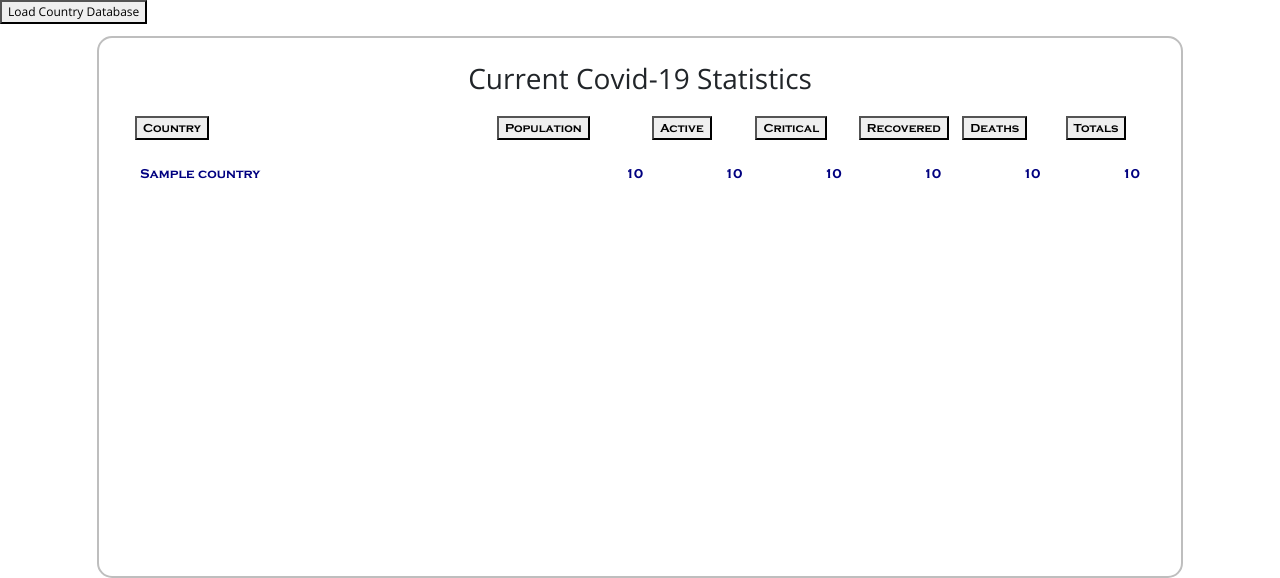
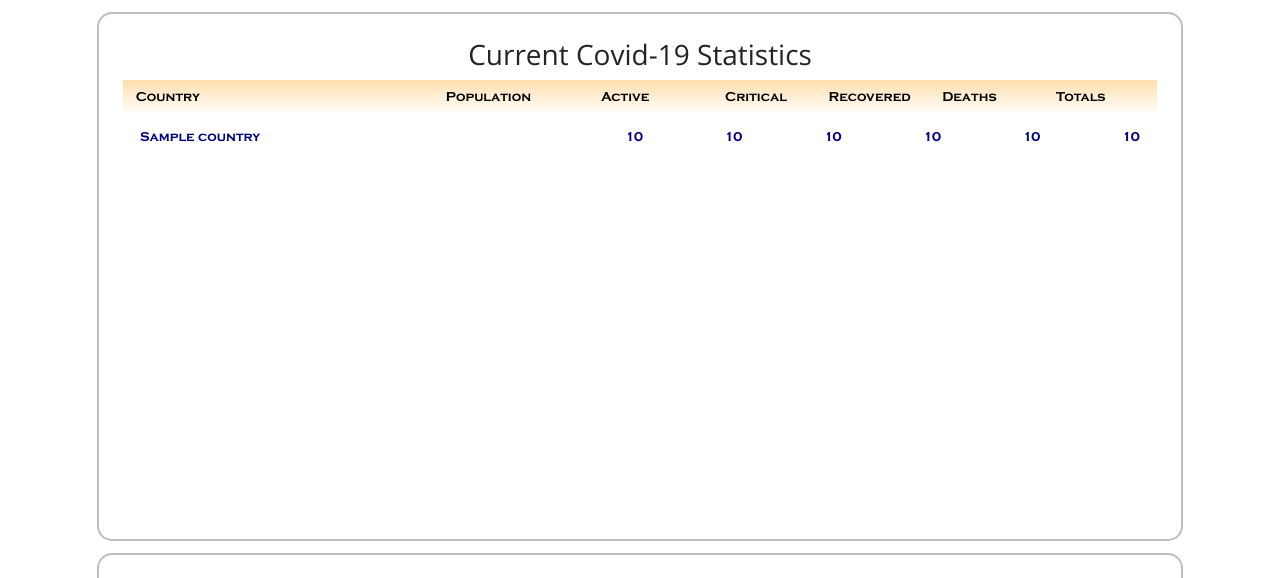
Before and after one commit to hoboland21/webapps, a Django app: template project-data/django/webapps/covid/templates/dashboard.html in a window 1280 px wide; the page is wider, and only the part inside the window is pictured. Shown: the part 76-654 px from the top of that part. Run offline with Django 3.2, Linux system fonts and the light colour scheme; the template is opened without the code that fills it: most values are stand-ins (such as "Sample title", 1, 10 or a date in 2020); data that the repository does not hold is empty; some libraries are stand-ins or nearby versions.

Commit message:
fixed searches

```diff
--- a/project-data/django/webapps/covid/templates/dashboard.html
+++ b/project-data/django/webapps/covid/templates/dashboard.html
@@ -48,43 +48,47 @@ td,th {
   display:flex;
   flex-direction:row;
   align-items:align-center;
+
+  background-image: linear-gradient(navajowhite,white);
 }
 
-
+ .flex-head-con button {
+   background-color: inherit;
+   border-style:none;
+   cursor:pointer;
+ }
 
 .flex-cell {
-  padding:1em;
+  padding:.5em;
   font-family:Copper;
-  font-size:9pt;
+  font-size:10pt;
   font-weight:bold;
 }
 </style>
 
 <form method="POST">
-
-<button name="load_country_db" value=1>Load Country Database</button>
 {% csrf_token %}
 <div class="container">
 <div class="menubox" >
 	<h3 style="text-align:center">Current Covid-19 Statistics</h3>
 	<div class="flex-head-con">
-		<div class="flex-cell" style="width:35%">
+		<div class="flex-cell" style="width:30%">
 			<button name="sortfield" value="country">Country</button>
 		</div>
 		<div class="flex-cell"  style="width:15%">
 			<button name="sortfield" value="population">Population</button>
 		</div>
 
-		<div class="flex-cell"  style="width:10%">
+		<div class="flex-cell"  style="width:12%">
 			<button name="sortfield" value="active">Active</button>
 		</div>
 		<div class="flex-cell"  style="width:10%">
 			<button name="sortfield" value="critical">Critical</button>
 		</div>
-		<div class="flex-cell"  style="width:10%">
+		<div class="flex-cell"  style="width:11%">
 			<button name="sortfield" value="recovered">Recovered</button>
 		</div>
-		<div class="flex-cell"  style="width:10%">
+		<div class="flex-cell"  style="width:11%">
 			<button name="sortfield" value="deaths">Deaths</button>
 		</div>
 		<div class="flex-cell"  style="width:10%">
@@ -97,7 +101,7 @@ td,th {
 		<table class="datamain">
 
 		{% for c in  sorted %}
-			{% if c.country != "World" and c.cdata.population|add:0 > 0 %}
+			{% if c.country != "World" %}
 				{% if country == c.country %}
 					<tr class="marked_line">
 				{% else %}
@@ -105,14 +109,19 @@ td,th {
 
 				{% endif %}
 					<td style="text-align:left"><button class="cname" name="country_select" value="{{c.country}}">{{ c.country}}</button></td>
+
+
+				{% if c.cdata.population|add:0 > 0  %}
 					<td><button class="cname2" name="country_select" value="{{c.country}}">{{ c.cdata.population|intcomma }}</button></td>
+				{% else %}
+					<td><button class="cname2" name="country_select" value="{{c.country}}"> -- </button></td>
+				{% endif %}
 					<td><button class="cname2" name="country_select" value="{{c.country}}">{{ c.cases.active|intcomma }}</button></td>
 					<td><button class="cname2" name="country_select" value="{{c.country}}">{{ c.cases.critical|intcomma  }}</button></td>
 					<td><button class="cname2" name="country_select" value="{{c.country}}">{{ c.cases.recovered|intcomma  }}</button></td>
 					<td><button class="cname2" name="country_select" value="{{c.country}}">{{ c.deaths.total|intcomma  }}</button></td>
 					<td><button class="cname2" name="country_select" value="{{c.country}}">{{ c.cases.total|intcomma  }}</button></td>
 				</tr>
-
 			{% endif %}
 		{% endfor %}
 		</table>
@@ -136,6 +145,9 @@ td,th {
 	{% endif %}
 
 </div>
+{% if sort_select %}
+	<input type="hidden" name="sort_select" value="{{ sort_select }}">
+{% endif %}
 </form>
 
 {% endblock %}
--- a/project-data/django/webapps/covid/views.py
+++ b/project-data/django/webapps/covid/views.py
@@ -36,7 +36,7 @@ def sortdata(data, sortfield) :
 		return sorted(data, key=lambda item: item["deaths"]["total"],reverse=True)
 	else :
 		return sorted(data, key=lambda item: item["country"],reverse=False)
-6
+
 
 
 def dashboard(request) :
@@ -62,10 +62,16 @@ def dashboard(request) :
 
 	result["sorted"] = []
 	sortbin = []
-	sortfield = "total"
 
 	if "sortfield" in request.POST :
 		sortfield = request.POST["sortfield"]
+		result["sort_select"] =  sortfield
+	elif "sort_select" in request.POST :
+		sortfield = request.POST["sort_select"]
+		result["sort_select"] =  sortfield
+	else :
+		sortfield = "total"
+
 
 	for x in sortdata(data,sortfield) :
 
```
Lines whose indentation alone changed are shown as unchanged.
